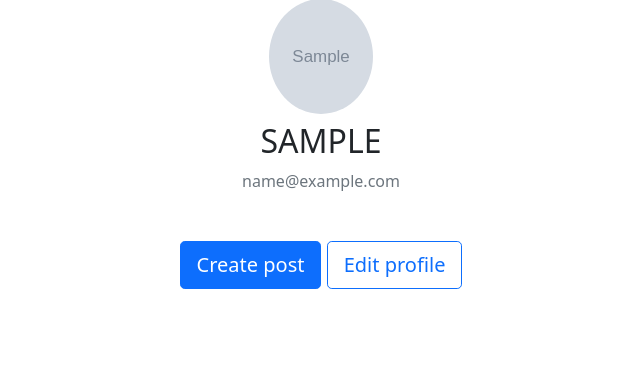
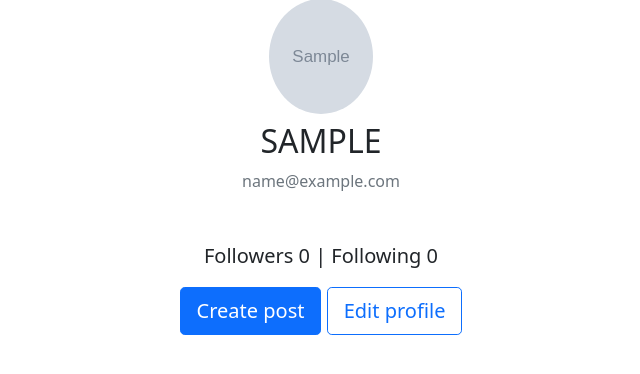
Before and after one commit to Danielar0w0/TPW_FirstProject, a Django app: page /profile/ in a window 1280 px wide. Shown: the part 147-521 px from the top of the page, without its empty margins (319-959 px from the left). Run offline with Django 3.2, Linux system fonts and the light colour scheme; a user stored in the database is signed in; tables that the repository leaves empty hold one stand-in row (values such as "Sample post"); grey boxes marked "Sample" are stand-in pictures; some libraries are stand-ins or nearby versions.

Commit message:
Followers and following

```diff
--- a/FirstProject/app/templates/profile.html
+++ b/FirstProject/app/templates/profile.html
@@ -16,6 +16,7 @@
                      class="rounded-circle" onerror="this.onerror=null; this.src='/static/imgs/user2.png'">
                 <h2 class="cover-heading pt-2">{{ user.username | upper }}</h2>
                 <p class="text-secondary cover-heading mb-5">{{ user.user_email }}</p>
+                <p class="lead">Followers {{ followers }} | Following {{ following }}</p>
                 {% if user.user_email == request.user.email %}
                     <p class="lead">
                         <a href="/create/" class="btn btn-lg btn-primary">Create post</a>
```
